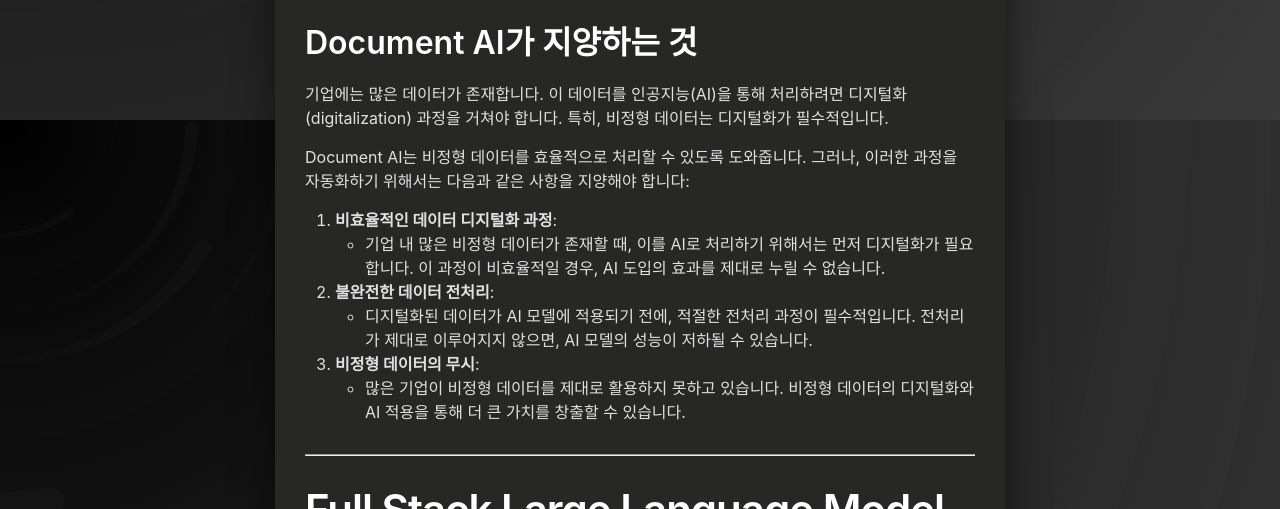
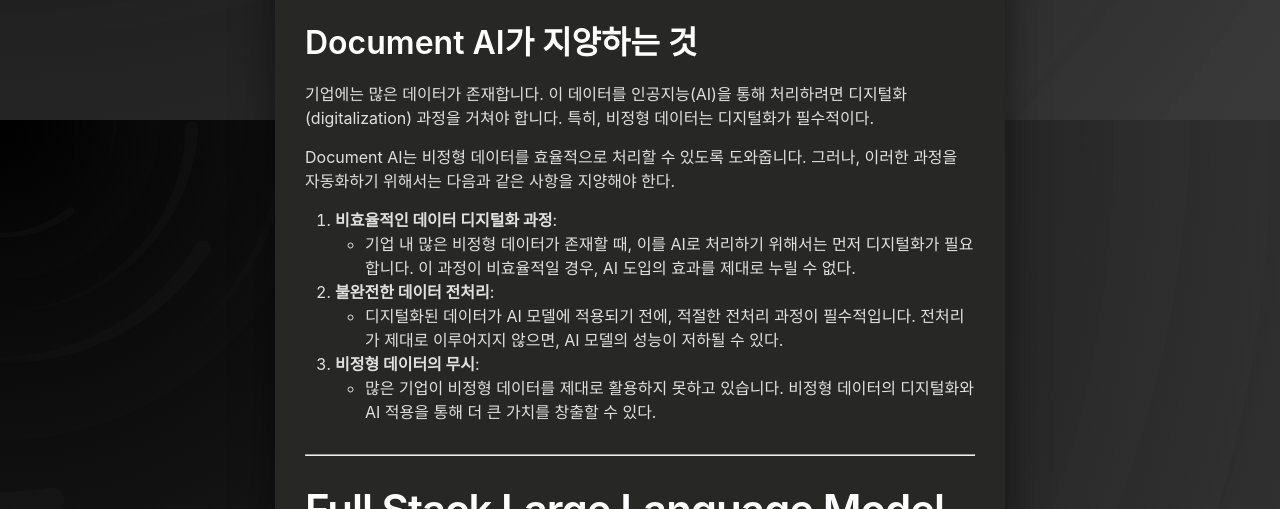
Before and after one commit to boyamie/boyamie.github.io, a Jekyll site: the page built from _posts/2024-08-07-boostcamp_003.md, in a window 1280 px wide and 900 px high, scrolled down 664 px. Shown: the part 176-685 px from the top of the window. Built offline with Jekyll 4.4.1, drawn with Linux system fonts in a browser that asks for light colours.

Commit message:
Update 2024-08-07-boostcamp_003.md

```diff
--- a/_posts/2024-08-07-boostcamp_003.md
+++ b/_posts/2024-08-07-boostcamp_003.md
@@ -26,18 +26,18 @@ Document AI는 비정형 데이터를 효율적으로 처리할 수 있도록
 # AGI for Work
 ## Document AI가 지양하는 것
 
-기업에는 많은 데이터가 존재합니다. 이 데이터를 인공지능(AI)을 통해 처리하려면 디지털화(digitalization) 과정을 거쳐야 합니다. 특히, 비정형 데이터는 디지털화가 필수적입니다.
+기업에는 많은 데이터가 존재합니다. 이 데이터를 인공지능(AI)을 통해 처리하려면 디지털화(digitalization) 과정을 거쳐야 합니다. 특히, 비정형 데이터는 디지털화가 필수적이다.
 
-Document AI는 비정형 데이터를 효율적으로 처리할 수 있도록 도와줍니다. 그러나, 이러한 과정을 자동화하기 위해서는 다음과 같은 사항을 지양해야 합니다:
+Document AI는 비정형 데이터를 효율적으로 처리할 수 있도록 도와줍니다. 그러나, 이러한 과정을 자동화하기 위해서는 다음과 같은 사항을 지양해야 한다.
 
 1. **비효율적인 데이터 디지털화 과정**:
-    - 기업 내 많은 비정형 데이터가 존재할 때, 이를 AI로 처리하기 위해서는 먼저 디지털화가 필요합니다. 이 과정이 비효율적일 경우, AI 도입의 효과를 제대로 누릴 수 없습니다.
+    - 기업 내 많은 비정형 데이터가 존재할 때, 이를 AI로 처리하기 위해서는 먼저 디지털화가 필요합니다. 이 과정이 비효율적일 경우, AI 도입의 효과를 제대로 누릴 수 없다.
 
 2. **불완전한 데이터 전처리**:
-    - 디지털화된 데이터가 AI 모델에 적용되기 전에, 적절한 전처리 과정이 필수적입니다. 전처리가 제대로 이루어지지 않으면, AI 모델의 성능이 저하될 수 있습니다.
+    - 디지털화된 데이터가 AI 모델에 적용되기 전에, 적절한 전처리 과정이 필수적입니다. 전처리가 제대로 이루어지지 않으면, AI 모델의 성능이 저하될 수 있다.
 
 3. **비정형 데이터의 무시**:
-    - 많은 기업이 비정형 데이터를 제대로 활용하지 못하고 있습니다. 비정형 데이터의 디지털화와 AI 적용을 통해 더 큰 가치를 창출할 수 있습니다.
+    - 많은 기업이 비정형 데이터를 제대로 활용하지 못하고 있습니다. 비정형 데이터의 디지털화와 AI 적용을 통해 더 큰 가치를 창출할 수 있다.
 
 ---
 
```
